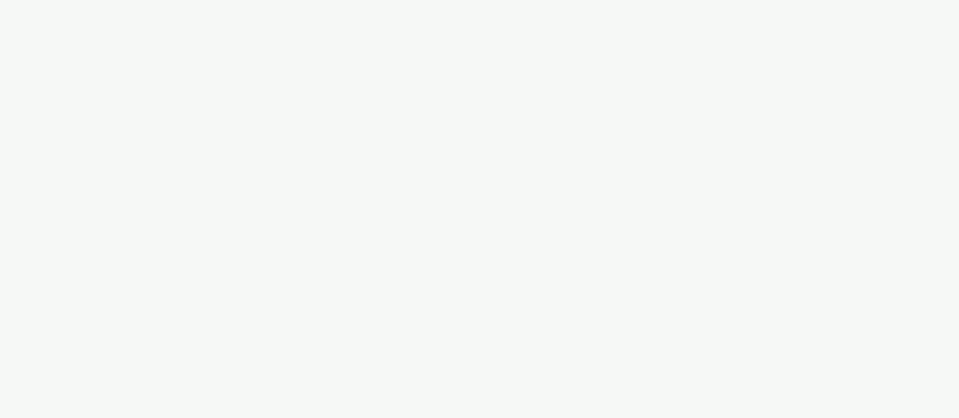
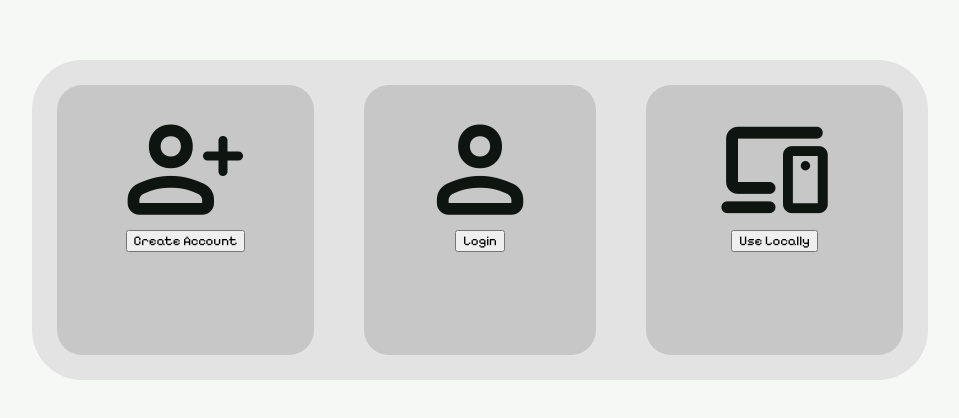
Before and after one commit to LikeMyGames/Task-Tracker-React, a Next.js app in the folder frontend/: page / in a window 1280 px wide. Shown: the part 180-598 px from the top of the page, without its empty margins (160-1119 px from the left). Built offline with nearby package versions, Linux system fonts and the light colour scheme.

Commit message:
need to continue building out login page and import figma design

```diff
--- a/frontend/app/globals.css
+++ b/frontend/app/globals.css
@@ -5,7 +5,10 @@
 	font-size: 3.158rem;
 	font-weight: 700;
 	font-variation-settings:
-		'wght' 700;
+    'FILL' 0,
+		'wght' 700,
+    'GRAD' 0,
+    'opsz' 48;
 }
 
 :root{
@@ -43,6 +46,7 @@
 
 html, body {
   width: 100vw;
+  height: 100vh;
   overflow: hidden;
   margin: 0px;
   background-color: var(--background-color);
--- a/frontend/app/page.tsx
+++ b/frontend/app/page.tsx
@@ -1,9 +1,5 @@
 'use client'
-import style from "@/app/page.module.css";
-import EditPanel from "@/components/List Editing/EditPanel";
-import ListsMenu from "@/components/List Editing/ListMenu";
-import ListView from "@/components/List Editing/ListView";
-import { useState } from "react";
+import LoginOption from "@/components/Login/LoginOption"
 
 
 
@@ -14,7 +10,7 @@ import { useState } from "react";
 export default function Home() {
 	return (
 		<>
-
+			<LoginOption></LoginOption>
 		</>
 	);
 }
--- /dev/null
+++ b/frontend/components/Login/Login.module.css
@@ -0,0 +1,58 @@
+.main {
+    height: 100%;
+    width: 100%;
+
+    display: flex;
+    justify-content: center;
+    align-items: center;
+
+    background-color: var(--background-color);
+
+}
+
+.main_panel {
+    height: 40vh;
+    width: 70vw;
+
+    display: grid;
+    grid-template-rows: 1fr;
+    grid-template-columns: repeat(3, 1fr);
+
+    justify-content: center;
+    align-items: center;
+
+    border-radius: 50px;
+    padding: 25px;
+    background-color: var(--secondary-color);
+}
+
+.main_sub_panel {
+    height: 100%;
+    margin-inline: 25px;
+    padding-inline: 25px;
+
+    display: flex;
+    justify-content: flex-start;
+    align-items: center;
+    flex-direction: column;
+
+    background-color: var(--primary-color);
+    padding: 25px;
+    border-radius: 25px;
+}
+
+.main_sub_panel:first-child {
+    margin-left: 0px;
+}
+
+.main_sub_panel:last-child {
+    margin-right: 0px;
+}
+
+.main_sub_panel_icon {
+    font-size: 15vh;
+}
+
+.main_sub_panel_button {
+    justify-: flex-end;
+}
--- /dev/null
+++ b/frontend/components/Login/LoginOption.tsx
@@ -0,0 +1,28 @@
+
+import style from "@/components/Login/Login.module.css";
+import Icon from "@/components/Basic Components/Icon"
+
+
+export default function LoginOption() {
+	return (
+		<div className={style.main}>
+			<div className={style.main_panel}>
+				<div className={style.main_sub_panel}>
+					{/* create account */}
+					<Icon className={style.main_sub_panel_icon} >person_add</Icon>
+					<button className={style.main_sub_panel_button}>Create Account</button>
+				</div>
+				<div className={style.main_sub_panel}>
+					{/* login */}
+					<Icon className={style.main_sub_panel_icon} >person</Icon>
+					<button className={style.main_sub_panel_button}>Login</button>
+				</div>
+				<div className={style.main_sub_panel}>
+					{/* use locally */}
+					<Icon className={style.main_sub_panel_icon} >devices</Icon>
+					<button className={style.main_sub_panel_button}>Use Locally</button>
+				</div>
+			</div>
+		</div>
+	);
+}
```
Also changed, not shown: frontend/components/Login/Login.tsx (deleted, +0 -11 lines).
